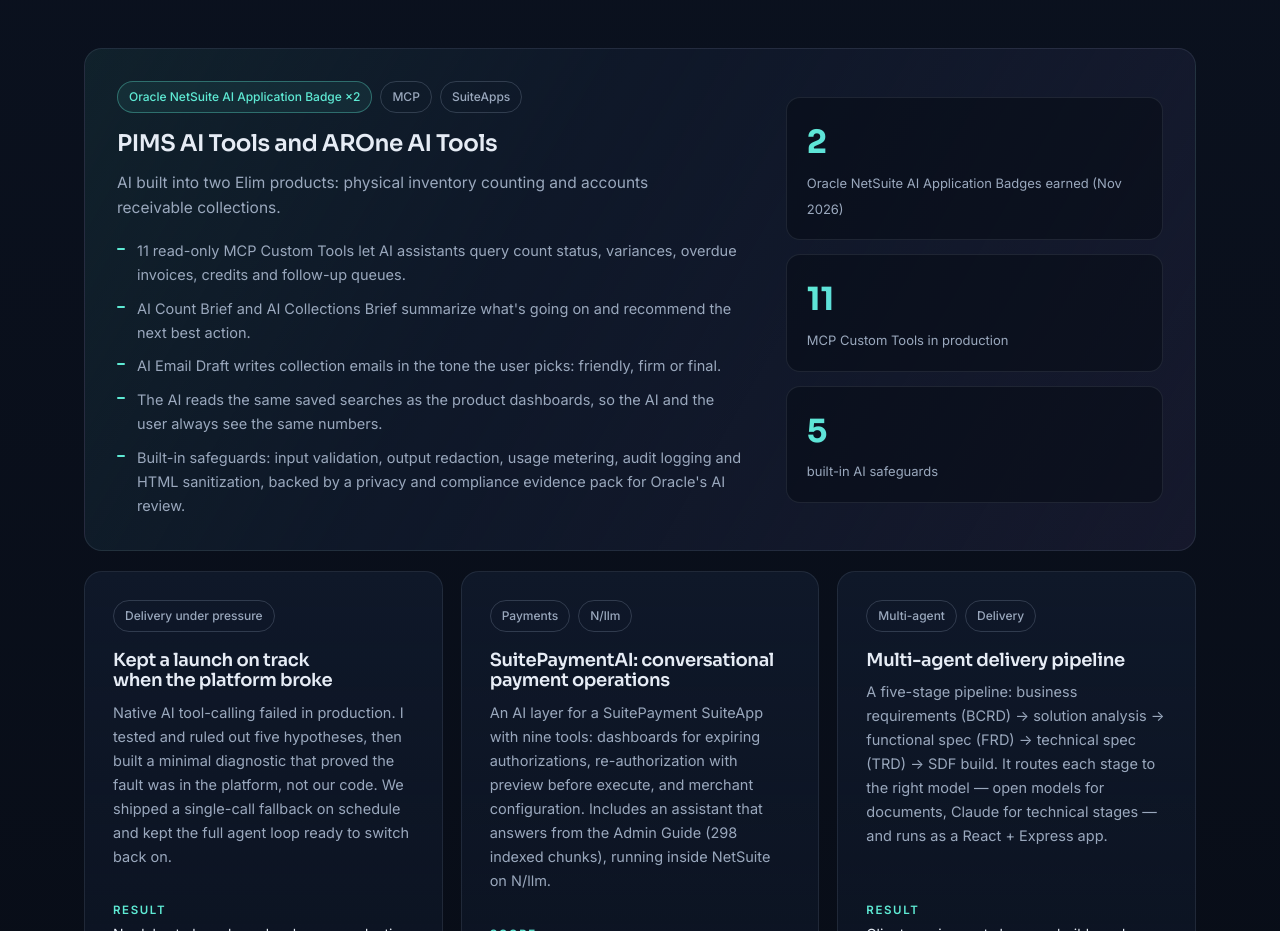
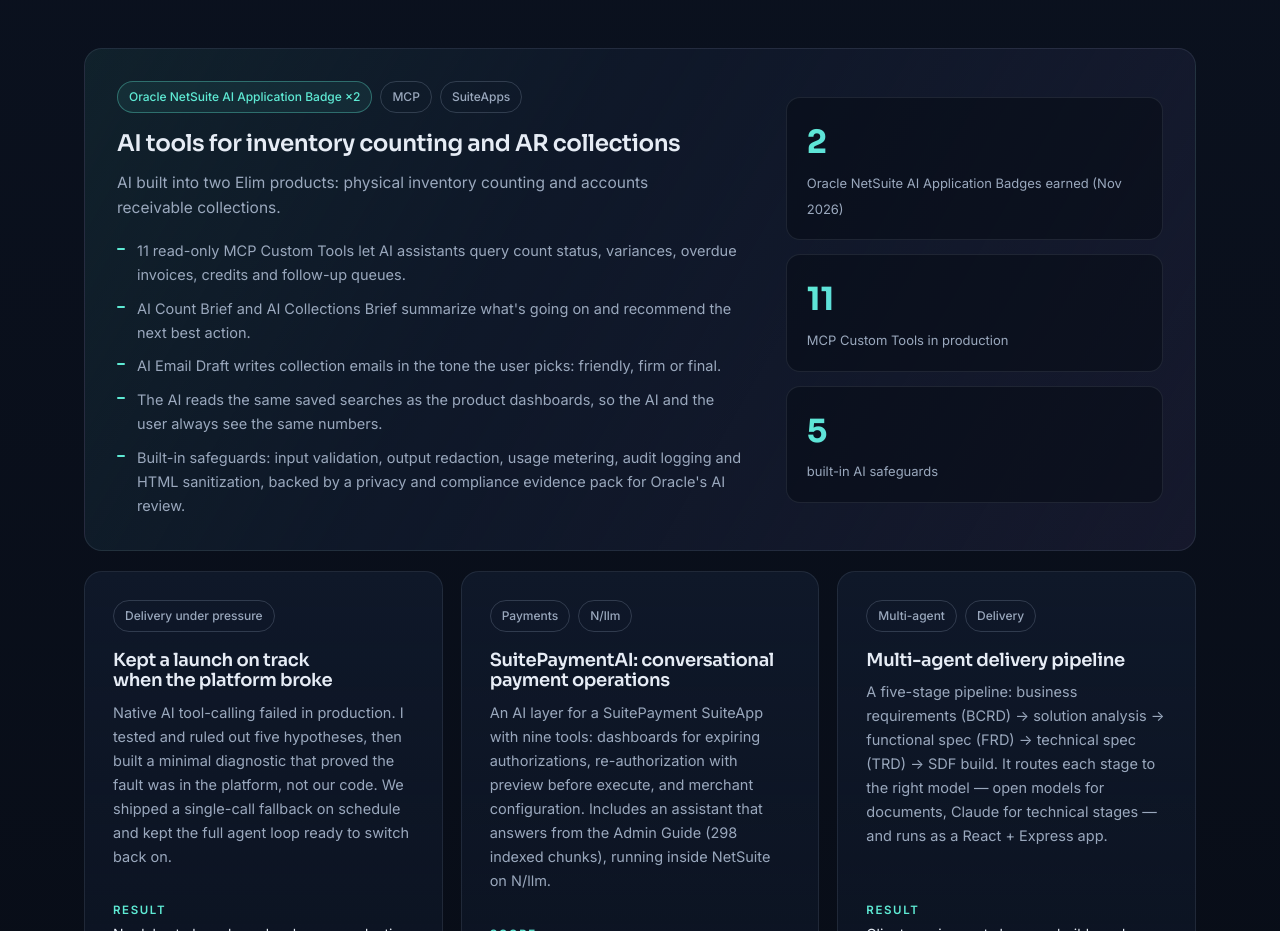
Before and after one commit to rishirajeshshah/rishirajeshshah.github.io, a plain HTML site: page index.html in a window 1280 px wide. Shown: the part 3580-4511 px from the top of the page. Drawn offline with Linux system fonts and the light colour scheme.

Commit message:
Update project title for AI tools section

```diff
--- a/index.html
+++ b/index.html
@@ -353,7 +353,7 @@ footer .wrap{display:flex;justify-content:space-between;gap:16px;flex-wrap:wrap}
     <article class="card proj wide rv">
       <div>
         <div class="tagrow"><span class="tag hot">Oracle NetSuite AI Application Badge ×2</span><span class="tag">MCP</span><span class="tag">SuiteApps</span></div>
-        <h3>PIMS AI Tools and AROne AI Tools</h3>
+        <h3>AI tools for inventory counting and AR collections</h3>
         <p>AI built into two Elim products: physical inventory counting and accounts receivable collections.</p>
         <ul class="ticks">
           <li>11 read-only MCP Custom Tools let AI assistants query count status, variances, overdue invoices, credits and follow-up queues.</li>
```
